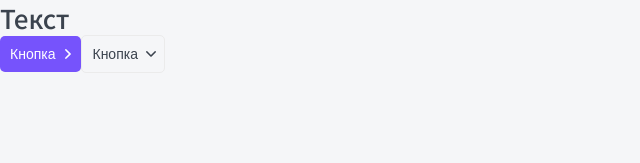
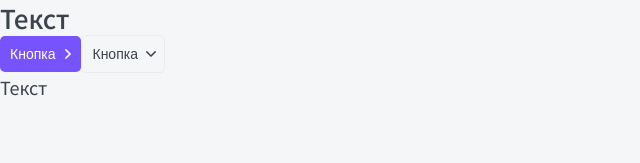
Before and after one commit to phildesign/top-app, a Next.js app: page / in a window 1280 px wide. Shown: the top 163 px of the page, without its empty margins (0-640 px from the left). Built offline with nearby package versions, Linux system fonts and the light colour scheme.

Commit message:
add Ptag component

```diff
--- /dev/null
+++ b/components/Ptag/Ptag.module.css
@@ -0,0 +1,19 @@
+.p {
+	font-size: 16px;
+	margin: 0;
+}
+
+.s {
+	font-size: 14px;
+	line-height: 24px;
+}
+
+.m {
+	font-size: 16px;
+	line-height: 24px;
+}
+
+.l {
+	font-size: 18px;
+	line-height: 29px;
+}
--- /dev/null
+++ b/components/Ptag/Ptag.tsx
@@ -0,0 +1,17 @@
+import { PtagProps } from './PTag.props';
+import styles from './Ptag.module.css';
+import cn from 'classnames';
+
+export const Ptag = ({ size = 'm', children, className, ...props }: PtagProps): JSX.Element => {
+	return (
+		<p
+			className={cn(styles.p, className, {
+				[styles.s]: size == 's',
+				[styles.m]: size == 'm',
+				[styles.l]: size == 'l',
+			})}
+			{...props}>
+			{children}
+		</p>
+	);
+};
--- a/components/index.ts
+++ b/components/index.ts
@@ -1,2 +1,3 @@
 export * from './Htag/Htag';
 export * from './Button/Button';
+export * from './Ptag/PTag';
--- a/pages/index.tsx
+++ b/pages/index.tsx
@@ -1,6 +1,5 @@
 import React from 'react';
-import { Htag } from '../components';
-import { Button } from '../components';
+import { Htag, Button, Ptag } from '../components';
 
 export default function Home(): JSX.Element {
 	return (
@@ -12,6 +11,7 @@
 			<Button appearance="ghost" arrow="down">
 				Кнопка
 			</Button>
+			<Ptag size="l">Текст</Ptag>
 		</div>
 	);
 }
```
Also changed, not shown: components/Ptag/Ptag.props.ts (added, +7 -0 lines).
